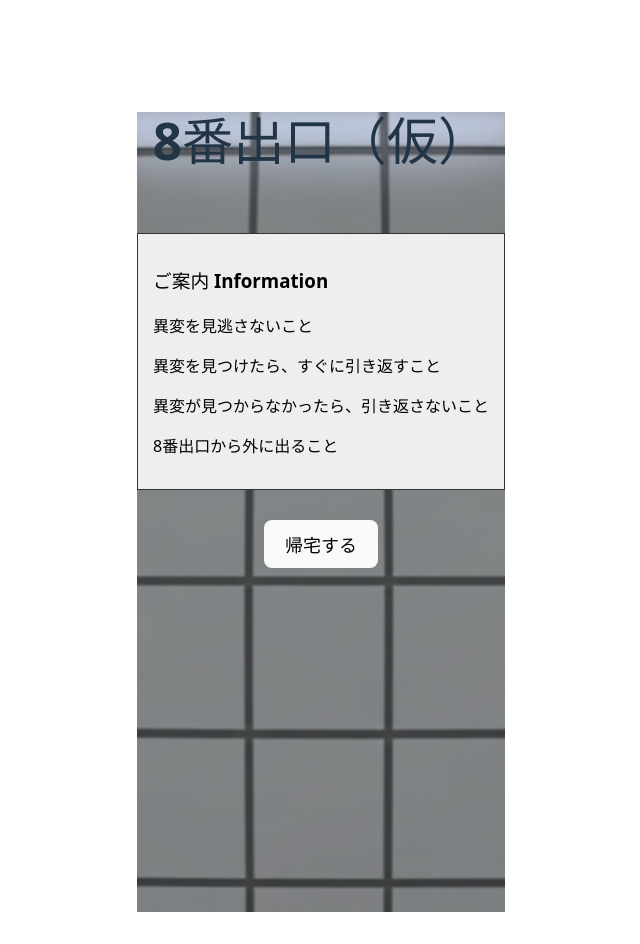
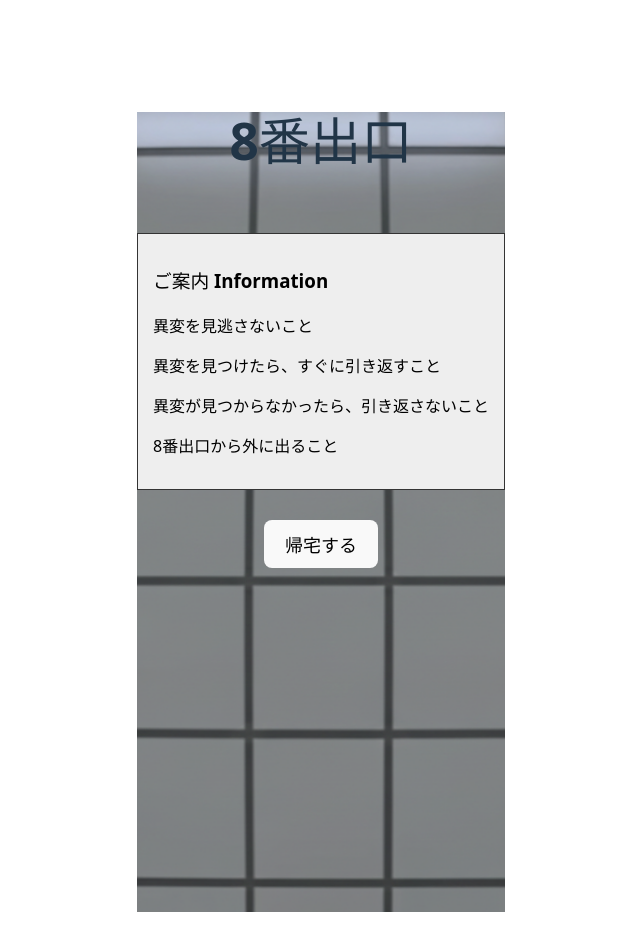
Before and after one commit to chko24086-art/exit-8, a React (Vite) app: page / in a window 1280 px wide. Shown: the whole page, without its empty margins (319-959 px from the left). Built offline with nearby package versions, Linux system fonts and the light colour scheme.

Commit message:
Update App.jsx with correct image paths and backgrounds

```diff
--- a/src/App.jsx
+++ b/src/App.jsx
@@ -86,7 +86,7 @@ export default function App() {
           backgroundPosition: "center",
         }}
       >
-        <h1>8番出口（仮）</h1>
+        <h1>8番出口</h1>
 
         <div
           style={{
```
